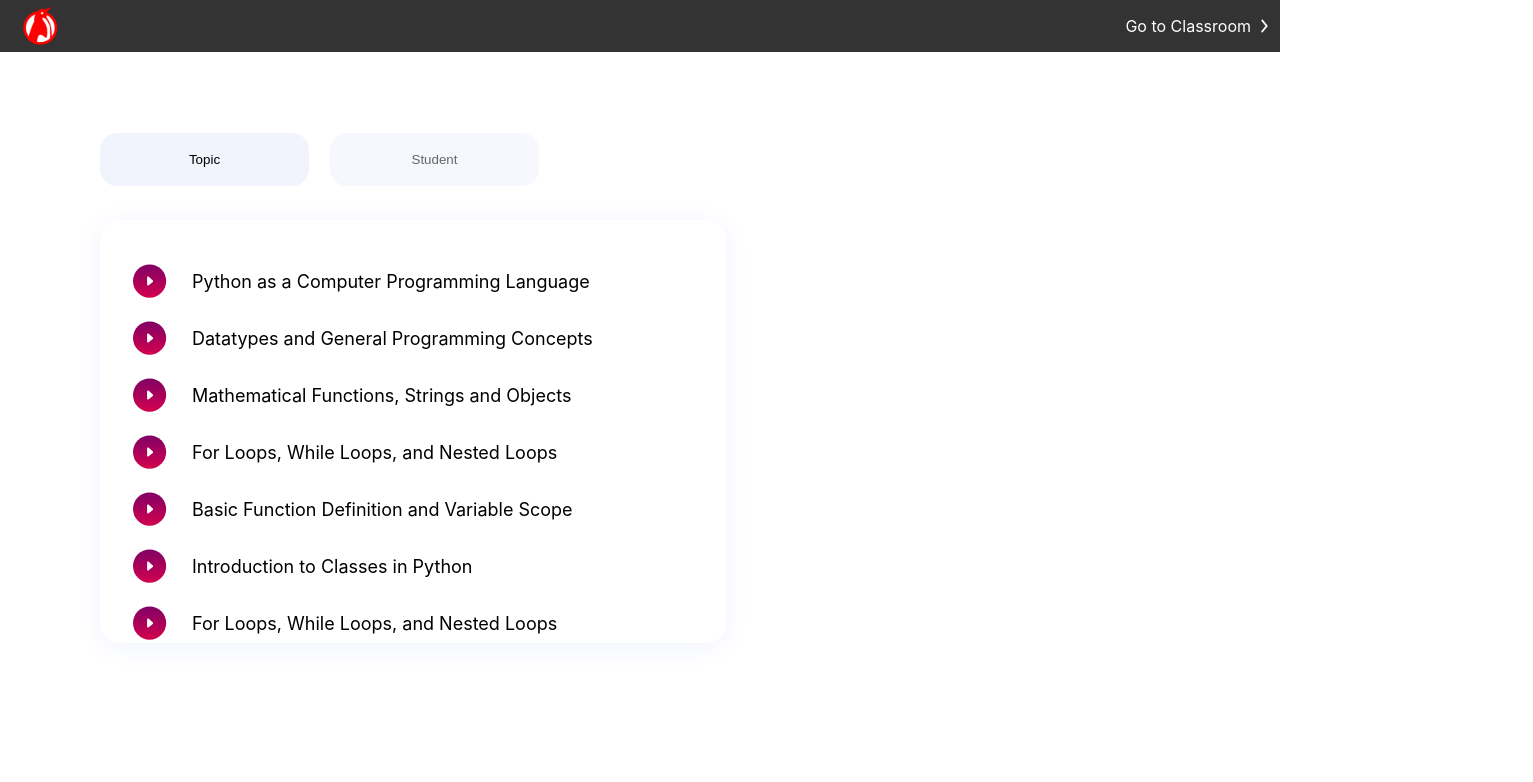
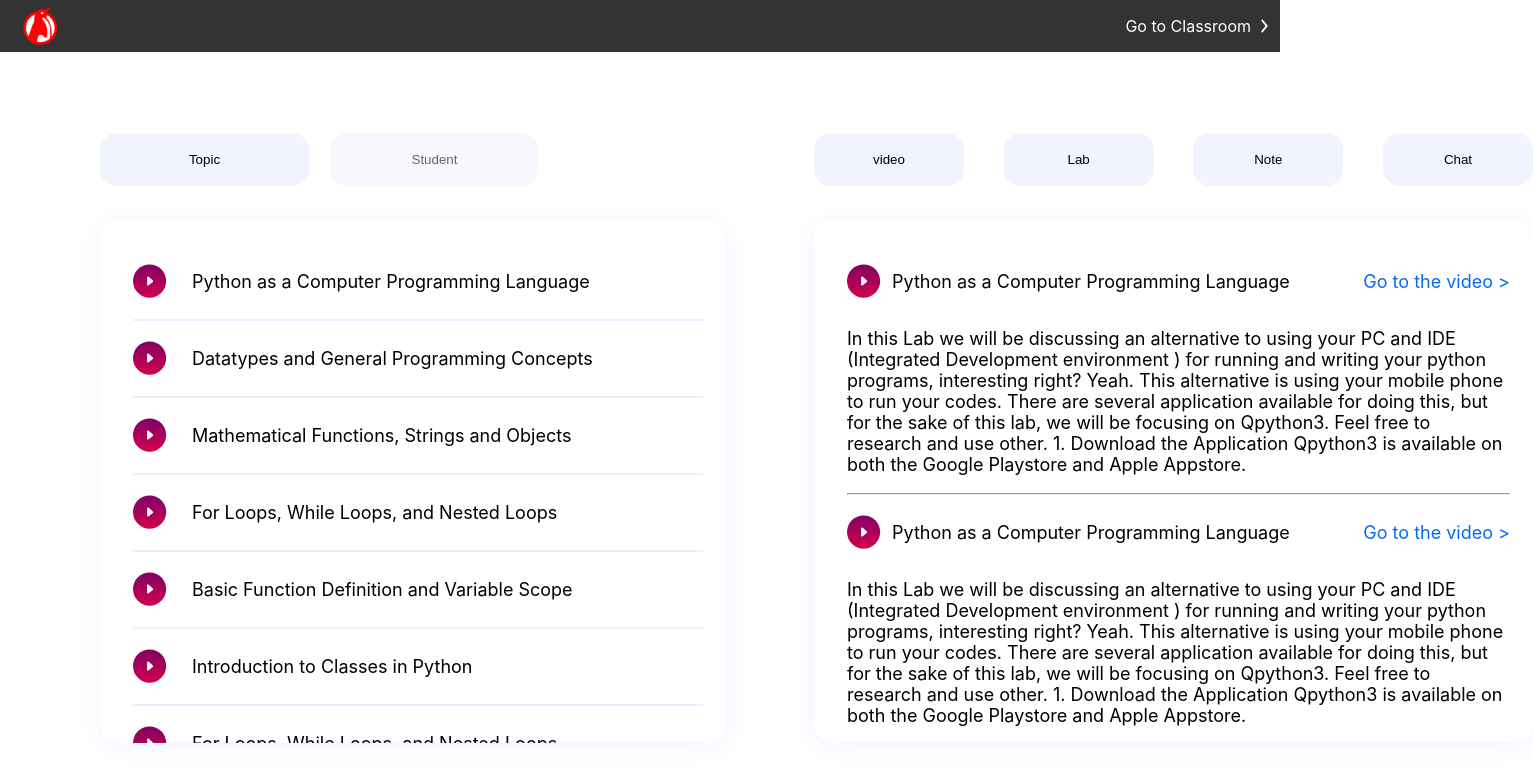
Before and after one commit to ruthdorgbaa/linuxjobber-react, a React (Create React App) app: page / in a window 1280 px wide. Shown: the top 782 px of the page, 1533 px wide, since content can reach past the window. Built offline with nearby package versions, Linux system fonts and the light colour scheme.

Commit message:
completed lab 17

```diff
--- a/src/App.js
+++ b/src/App.js
@@ -1,3 +1,4 @@
+import ClassRoom from './components/courses/classroom';
 import { Course } from './components/courses/course';
 import { Students } from './components/courses/students';
 import TopicLeft from './components/courses/topics';
@@ -7,7 +8,7 @@ function App() {
   return (
     <div className="App">
       <Nav />
-      <TopicLeft />
+      <ClassRoom />
     </div>
 
   );
--- /dev/null
+++ b/src/components/courses/classroom.jsx
@@ -0,0 +1,10 @@
+import TopicLeft, { TopicRight } from "./topics";
+
+export default function ClassRoom () {
+    return(
+        <div style={{display: "flex"}}>
+            <TopicLeft/>
+            <TopicRight/>
+        </div>
+    )
+}
--- /dev/null
+++ b/src/components/courses/css/note.course.css
@@ -0,0 +1,27 @@
+.notes-container{
+    width: 663px;
+    height: 452px;
+    background: #FFFFFF;
+    box-shadow: 0px 4px 29px #F0F3FF;
+    border-radius: 20px;
+    padding: 33px 23px 38px 33px;
+    font-size: 18px !important;
+    overflow-y: auto;
+}
+.note-container{
+
+}
+.note-title-section, .note-topic-section{
+    display: flex;
+}
+.note-title-section{
+    justify-content: space-between;
+}
+
+.note-topic-section img{
+    margin-right: 11px;
+}
+.note-title-section a {
+    text-decoration: none;
+    color: #066AEF;
+}
--- a/src/components/courses/css/student.course.css
+++ b/src/components/courses/css/student.course.css
@@ -1,6 +1,6 @@
 .students-container{
     width: 570px;
-    height: 352px;
+    height: 452px;
     background: #FFFFFF;
     box-shadow: 0px 4px 29px #F0F3FF;
     border-radius: 20px;
@@ -8,11 +8,11 @@
     font-size: 18px !important;
     overflow-y: auto;
 }
-.students-container::-webkit-scrollbar {
+*::-webkit-scrollbar {
     width: 12px;               /* width of the entire scrollbar */
   }
 
-  .students-container::-webkit-scrollbar-thumb {
+  *::-webkit-scrollbar-thumb {
     background: linear-gradient(90deg, #800165 0%, #D3014E 100%);;    /* color of the scroll thumb */
     border-radius: 20px;       /* roundness of the scroll thumb */
                                   /* creates padding around scroll thumb */
--- a/src/components/courses/css/topic.course.css
+++ b/src/components/courses/css/topic.course.css
@@ -1,14 +1,32 @@
 
 .left-container{
-    margin-top: 81px;
+    margin-right: 88px;
     margin-left: 100px;
 }
+.right-container,.left-container{
+    margin-top: 81px;
+}
 
-.left-cont-btn{
+.left-cont-btn,.right-cont-btn{
     display: flex;
+}
+.right-cont-btn {
+    justify-content: space-between;
+}
+.right-cont-btn button{
+    width: 150px;
+    height: 53px;
+
+    background: #F1F3FD;
+    border-radius: 17px;
+    border:  none;
+    margin-bottom: 34px;
 }
 .btn-active {
 
+}
+.topic-hr{
+    border: 1px solid #ECEFFF;
 }
 .left-cont-btn button {
     width: 209px;
--- /dev/null
+++ b/src/components/courses/note.jsx
@@ -0,0 +1,27 @@
+import { notes } from "./static/note"
+import playicon from "./assests/play-icon.svg"
+import "./css/note.course.css"
+
+
+function Note ({topic, content}){
+    return (
+        <div className="note-container">
+            <div className="note-title-section">
+                <div className="note-topic-section">
+                    <img src={playicon} alt="" />
+                    <p>{topic}</p>
+                </div>
+                <p><a href="!#">Go to the video &gt;</a></p>
+            </div>
+            <p>{content}</p>
+            <hr />
+        </div>
+    )
+}
+export default function Notes (){
+    return (
+        <div className="notes-container">
+            {notes.map((b) => <Note topic={b.topic} content={b.content} />)}
+        </div>
+    )
+}
--- /dev/null
+++ b/src/components/courses/static/note.js
@@ -0,0 +1,38 @@
+export const notes = [
+    {
+    topic: "Python as a Computer Programming Language",
+    content: "In this Lab we will be discussing an alternative to using your PC and IDE (Integrated Development environment ) for running and writing your python programs, interesting right? Yeah. This alternative is using your mobile phone to run your codes. There are several application available for doing this, but for the sake of this lab, we will be focusing on Qpython3. Feel free to research and use other. 1. Download the Application Qpython3 is available on both the Google Playstore and Apple Appstore."
+    },
+    {
+    topic: "Python as a Computer Programming Language",
+    content: "In this Lab we will be discussing an alternative to using your PC and IDE (Integrated Development environment ) for running and writing your python programs, interesting right? Yeah. This alternative is using your mobile phone to run your codes. There are several application available for doing this, but for the sake of this lab, we will be focusing on Qpython3. Feel free to research and use other. 1. Download the Application Qpython3 is available on both the Google Playstore and Apple Appstore."
+    },
+    {
+    topic: "Python as a Computer Programming Language",
+    content: "In this Lab we will be discussing an alternative to using your PC and IDE (Integrated Development environment ) for running and writing your python programs, interesting right? Yeah. This alternative is using your mobile phone to run your codes. There are several application available for doing this, but for the sake of this lab, we will be focusing on Qpython3. Feel free to research and use other. 1. Download the Application Qpython3 is available on both the Google Playstore and Apple Appstore."
+    },
+    {
+    topic: "Python as a Computer Programming Language",
+    content: "In this Lab we will be discussing an alternative to using your PC and IDE (Integrated Development environment ) for running and writing your python programs, interesting right? Yeah. This alternative is using your mobile phone to run your codes. There are several application available for doing this, but for the sake of this lab, we will be focusing on Qpython3. Feel free to research and use other. 1. Download the Application Qpython3 is available on both the Google Playstore and Apple Appstore."
+    },
+    {
+    topic: "Python as a Computer Programming Language",
+    content: "In this Lab we will be discussing an alternative to using your PC and IDE (Integrated Development environment ) for running and writing your python programs, interesting right? Yeah. This alternative is using your mobile phone to run your codes. There are several application available for doing this, but for the sake of this lab, we will be focusing on Qpython3. Feel free to research and use other. 1. Download the Application Qpython3 is available on both the Google Playstore and Apple Appstore."
+    },
+    {
+    topic: "Python as a Computer Programming Language",
+    content: "In this Lab we will be discussing an alternative to using your PC and IDE (Integrated Development environment ) for running and writing your python programs, interesting right? Yeah. This alternative is using your mobile phone to run your codes. There are several application available for doing this, but for the sake of this lab, we will be focusing on Qpython3. Feel free to research and use other. 1. Download the Application Qpython3 is available on both the Google Playstore and Apple Appstore."
+    },
+    {
+    topic: "Python as a Computer Programming Language",
+    content: "In this Lab we will be discussing an alternative to using your PC and IDE (Integrated Development environment ) for running and writing your python programs, interesting right? Yeah. This alternative is using your mobile phone to run your codes. There are several application available for doing this, but for the sake of this lab, we will be focusing on Qpython3. Feel free to research and use other. 1. Download the Application Qpython3 is available on both the Google Playstore and Apple Appstore."
+    },
+    {
+    topic: "Python as a Computer Programming Language",
+    content: "In this Lab we will be discussing an alternative to using your PC and IDE (Integrated Development environment ) for running and writing your python programs, interesting right? Yeah. This alternative is using your mobile phone to run your codes. There are several application available for doing this, but for the sake of this lab, we will be focusing on Qpython3. Feel free to research and use other. 1. Download the Application Qpython3 is available on both the Google Playstore and Apple Appstore."
+    },
+    {
+    topic: "Python as a Computer Programming Language",
+    content: "In this Lab we will be discussing an alternative to using your PC and IDE (Integrated Development environment ) for running and writing your python programs, interesting right? Yeah. This alternative is using your mobile phone to run your codes. There are several application available for doing this, but for the sake of this lab, we will be focusing on Qpython3. Feel free to research and use other. 1. Download the Application Qpython3 is available on both the Google Playstore and Apple Appstore."
+    },
+]
--- a/src/components/courses/topics.jsx
+++ b/src/components/courses/topics.jsx
@@ -3,11 +3,18 @@ import "./css/topic.course.css"
 import { Students } from "./students";
 import iconplay from "./assests/play-icon.svg"
 import { topics } from "./static/topic";
+import Notes from "./note";
 
-function TopicRight (){
+export function TopicRight (){
     return(
-        <div>
-
+        <div className="right-container">
+            <div className="right-cont-btn">
+                <button>video</button>
+                <button>Lab</button>
+                <button>Note</button>
+                <button>Chat</button>
+            </div>
+            <Notes />
         </div>
     )
 }
@@ -39,10 +46,14 @@ export default function TopicLeft (){
 
 function Topic ({topic}) {
     return (
-        <div className="topic-container">
-            <img src={iconplay} alt="play-icon" />
-            <p>{topic}</p>
-        </div>
+        <>
+            <div className="topic-container">
+                <img src={iconplay} alt="play-icon" />
+                <p>{topic}</p>
+            </div>
+            <hr className="topic-hr"/>
+        </>
+
     )
 }
 export function Topics (){
```
